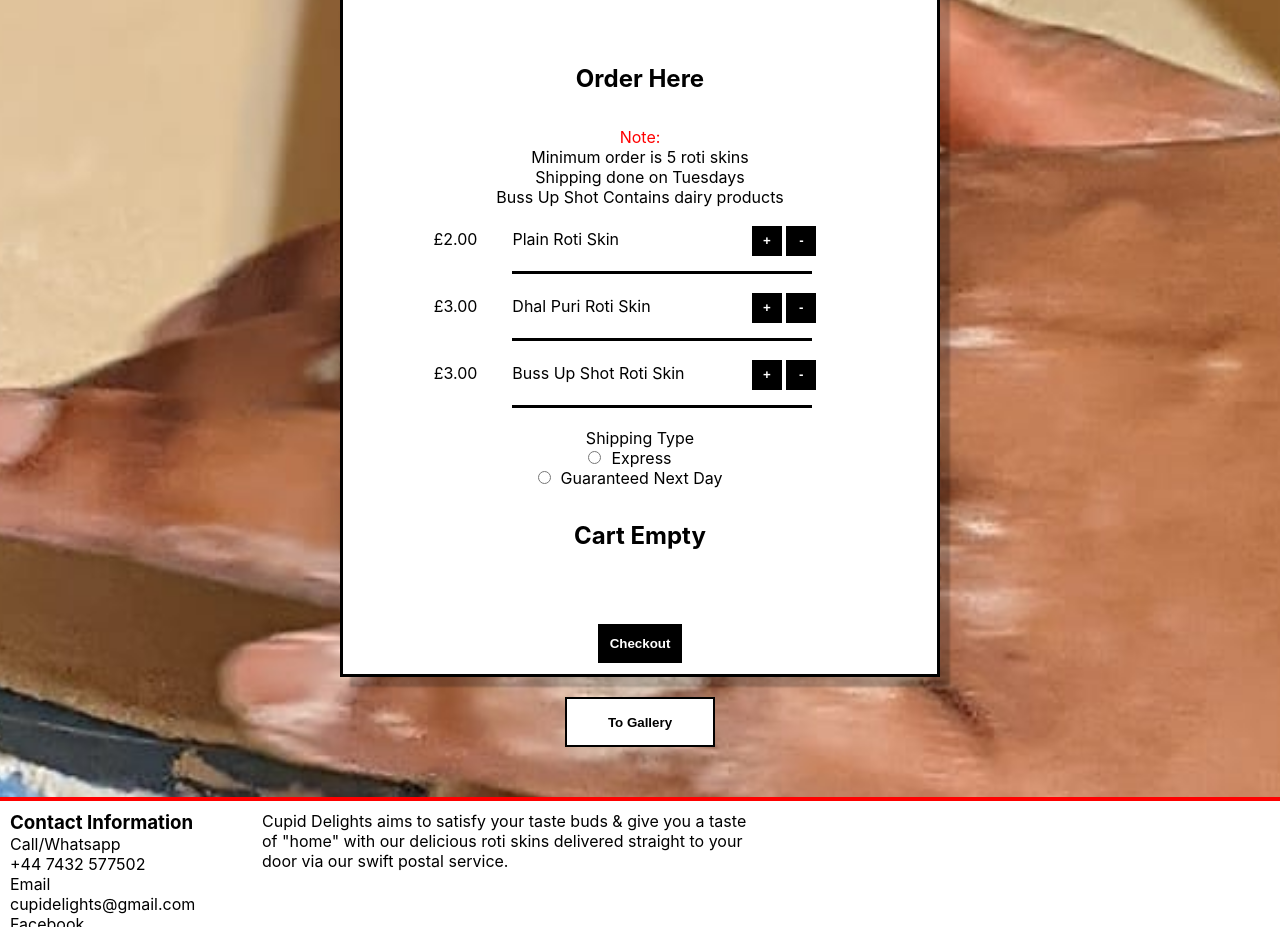
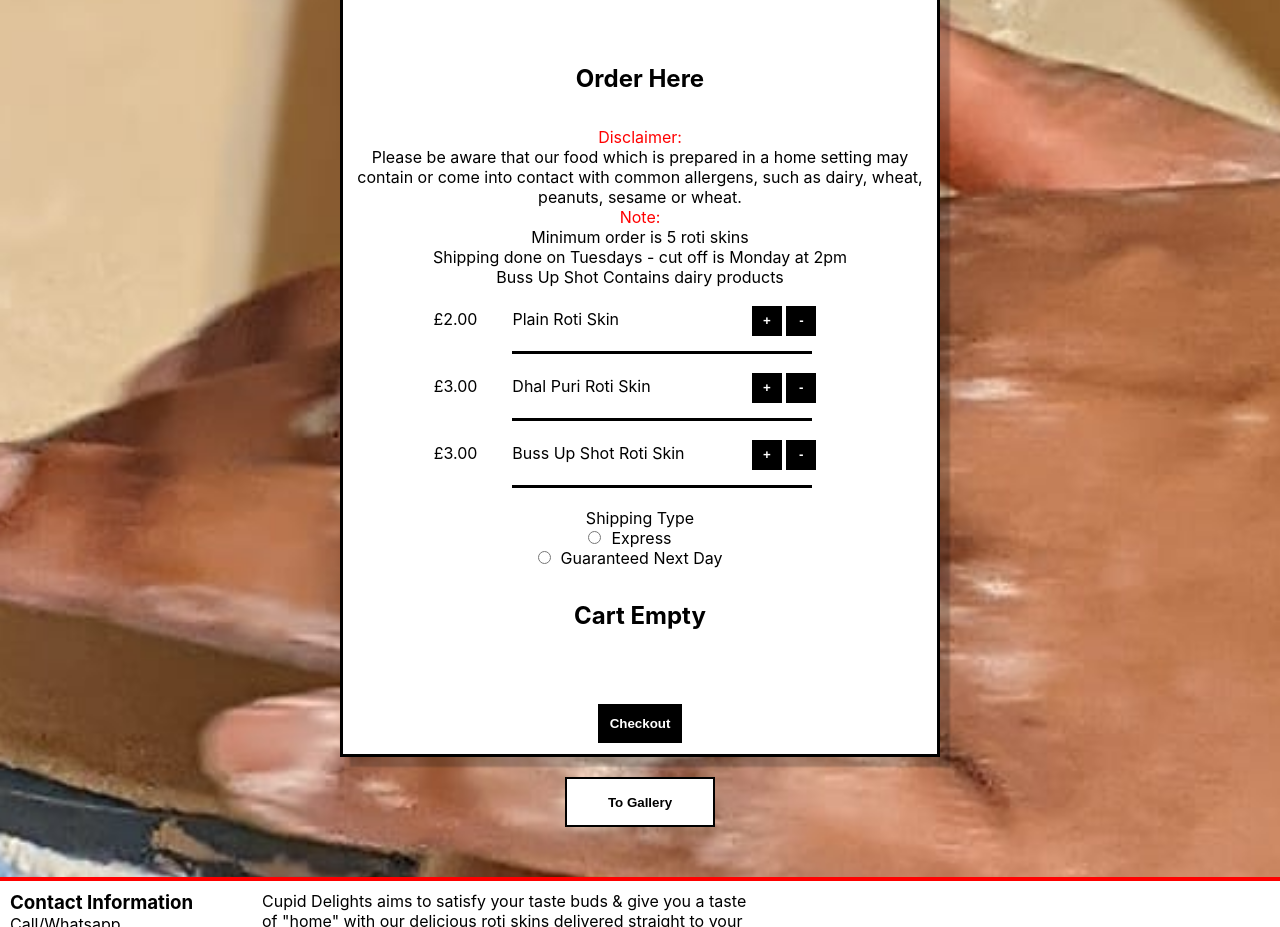
Before and after one commit to sammateo/cupid-delights, a Next.js app: page / in a window 1280 px wide. Shown: the part 820-1747 px from the top of the page. Built offline with nearby package versions, Linux system fonts and the light colour scheme.

Commit message:
disclaimer

```diff
--- a/src/Content.js
+++ b/src/Content.js
@@ -76,12 +76,20 @@ export default function Content({
 				<img src="/logo.jpeg" alt="logo" width={90} height={90} />
 			</div>
 			<h2>Order Here</h2>
-
+			<p className={styles.note}>
+				<span style={{ color: "red", display: "block" }}>Disclaimer:</span>
+				Please be aware that our food which is prepared in a home setting may
+				contain or come into contact with common allergens, such as dairy,
+				wheat, peanuts, sesame or wheat.
+			</p>
 			<p style={{ color: "red" }} className={styles.note}>
 				Note:{" "}
 			</p>
 			<p className={styles.note}>Minimum order is 5 roti skins</p>
-			<p className={styles.note}>Shipping done on Tuesdays</p>
+			<p className={styles.note}>
+				Shipping done on Tuesdays - cut off is Monday at 2pm
+			</p>
+
 			<p className={styles.note}>Buss Up Shot Contains dairy products</p>
 			<Options
 				// checkout={checkout}
```
